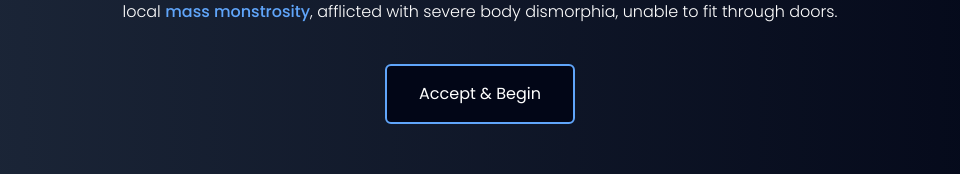
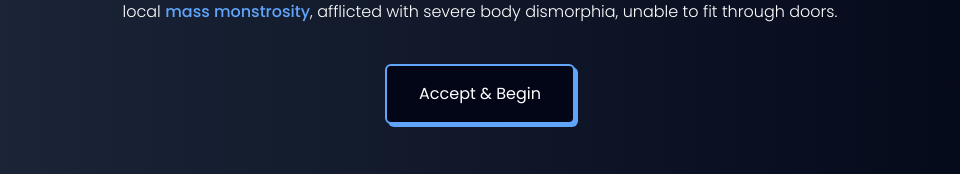
Before and after one commit to aadarshraj02/Gym-app, a React (Vite) app: page / in a window 1280 px wide. Shown: the part 426-600 px from the top of the page, without its empty margins (160-1120 px from the left). Built offline with nearby package versions, Linux system fonts and the light colour scheme.

Commit message:
added custom shadow

```diff
--- a/src/index.css
+++ b/src/index.css
@@ -11,3 +11,6 @@ span {
   font-family: inherit;
   font-weight: inherit;
 }
+.blueShadow {
+  box-shadow: 3px 3px 0 0 #60a5fa;
+}
```
